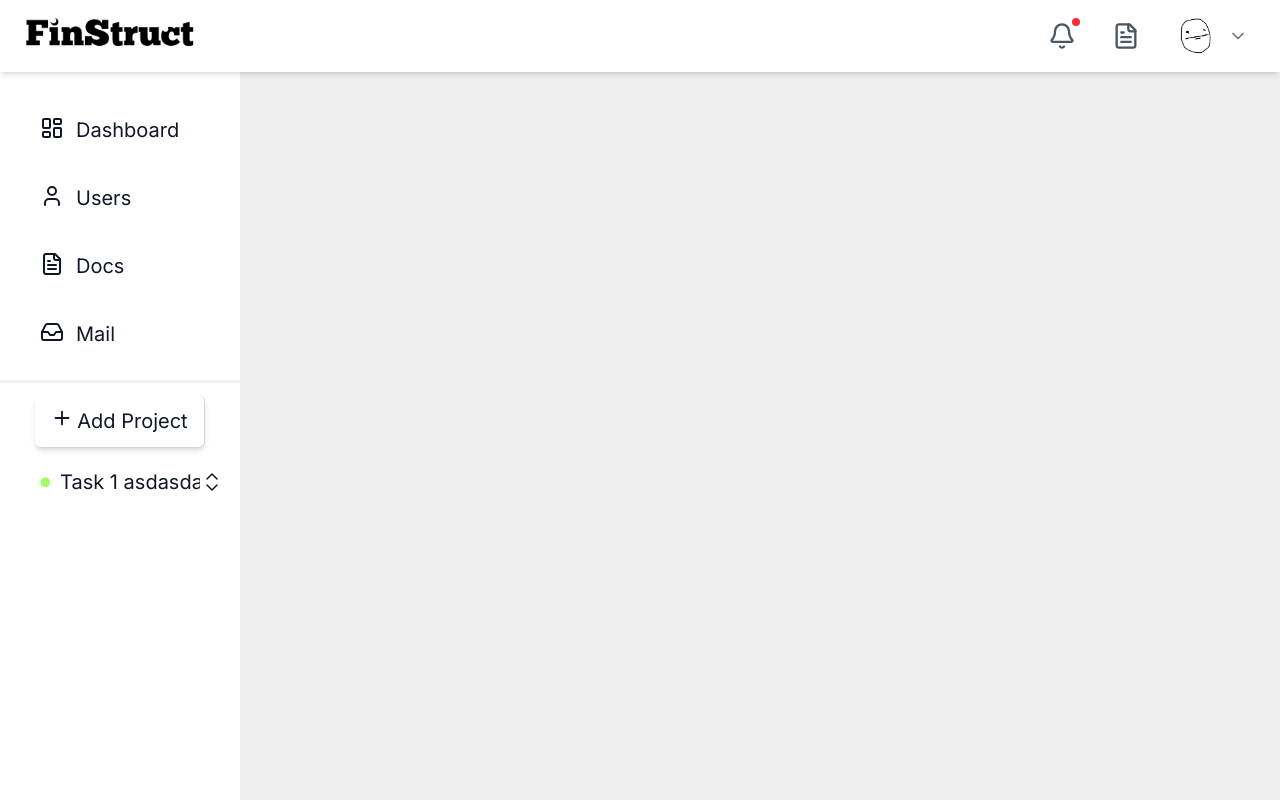
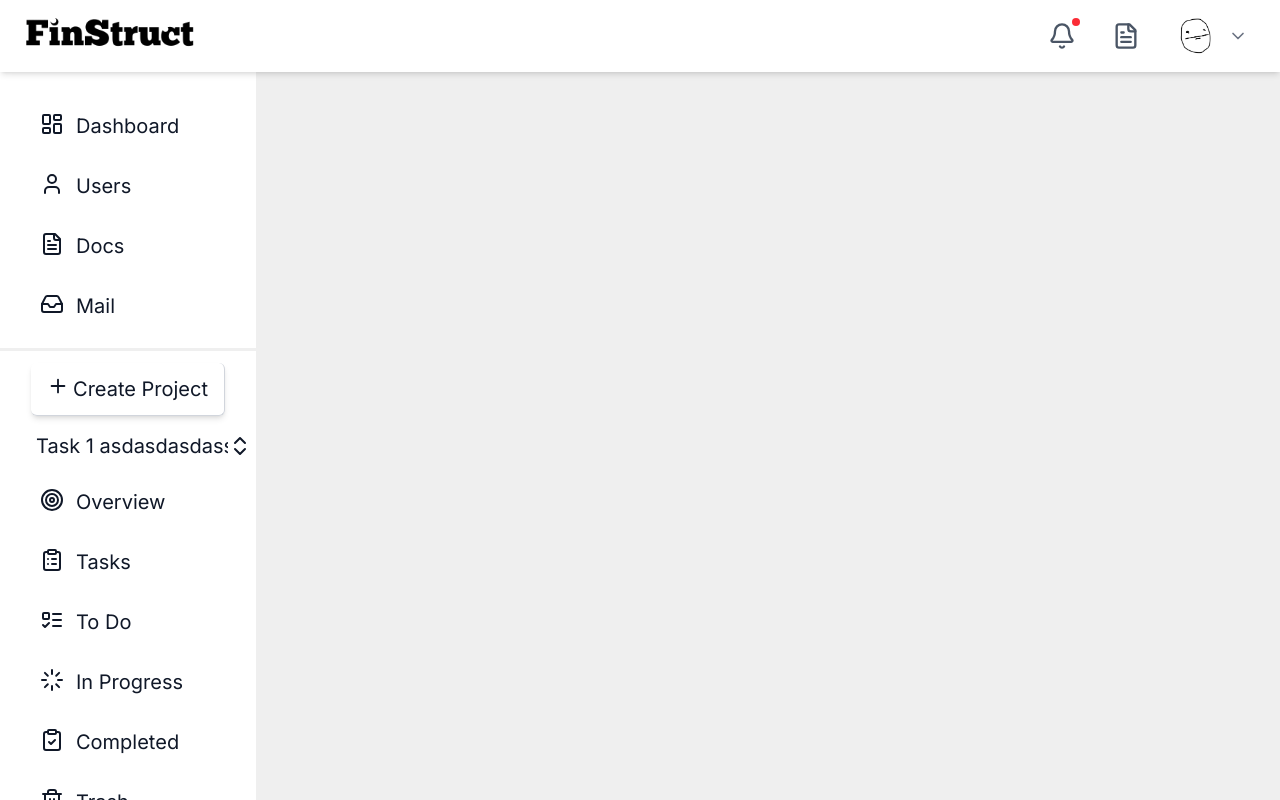
Before and after one commit to BinodMagar60/FinStruct, a React (Vite) app in the folder Frontend/: page /admin in a window 1280 px wide. Built offline with nearby package versions, Linux system fonts and the light colour scheme.

Commit message:
side bar

```diff
--- a/Frontend/src/Components/Navbar.jsx
+++ b/Frontend/src/Components/Navbar.jsx
@@ -99,7 +99,8 @@ const Navbar = () => {
 
 
   return (
-    <nav className="flex items-center justify-between bg-white shadow-md px-6 py-3 relative z-10">
+    <div className='w-full fixed top-0 z-100'>
+      <nav className="flex items-center justify-between bg-white shadow-md px-6 py-3 relative ">
         {/* logo */}
       <div className="flex items-center">
         <img
@@ -246,6 +247,7 @@ const Navbar = () => {
         </div>
       </div>
     </nav>
+    </div>
   );
 };
 
--- a/Frontend/src/Components/Sidebar.jsx
+++ b/Frontend/src/Components/Sidebar.jsx
@@ -1,6 +1,6 @@
 import React from "react";
 import { useState } from "react";
-import { LayoutDashboard, User, FileText, Inbox, Plus, Dot, ChevronsUpDown } from "lucide-react";
+import { LayoutDashboard, User, FileText, Inbox, Plus, ChevronsUpDown, Target, ListTodo, CircleCheckBig, ClipboardList, ClipboardCheck, Loader, Trash2 } from "lucide-react";
 
 
 
@@ -14,7 +14,7 @@ const Sidebar = () => {
   const admin = true;
 
   const dummyData = [
-    { name: 'Task 1 asdasdasdassd', status: 'complete' },
+    { name: 'Task 1 asdasdasdassdaaa', status: 'complete' },
     { name: 'Task 2', status: 'incomplete' },
     { name: 'Task 3', status: 'incomplete' },
     { name: 'Task 4', status: 'complete' },
@@ -41,25 +41,57 @@ const Sidebar = () => {
       },
       {
         name: "Users",
-        url: "/Users",
+        url: "/users",
         logo: <User />,
       },
       {
         name: "Docs",
-        url: "/Docs",
+        url: "/docs",
         logo: <FileText />,
       },
       {
         name: "Mail",
-        url: "/Mail",
+        url: "/mail",
         logo: <Inbox />,
       },
     ],
+    [
+      {
+        name: "Overview",
+        url: "/overview",
+        logo: <Target />
+      },
+      {
+        name: "Tasks",
+        url: "/tasks",
+        logo: <ClipboardList />,
+      },
+      {
+        name: "To Do",
+        url: "/todo",
+        logo: <ListTodo />,
+      },
+      {
+        name: "In Progress",
+        url: "/inprogress",
+        logo: <Loader />,
+      },
+      {
+        name: "Completed",
+        url: "/completed",
+        logo: <ClipboardCheck />,
+      },
+      {
+        name: "Trash",
+        url: "/trash",
+        logo: <Trash2 />,
+      }
+    ]
   ];
 
   return (
     <>
-      <div className="fixed top-0 left-0 h-screen w-60 bg-white pt-24">
+      <div className="fixed top-0 left-0 h-screen w-64 bg-white pt-24">
         {admin ? (
           <>
             <ul className="flex flex-col justify-center select-none text-gray-900 text-xl">
@@ -67,7 +99,7 @@ const Sidebar = () => {
                 return (
                   <li
                     key={index}
-                    className="flex w-full pl-10 cursor-pointer py-5 hover:bg-[#e4e4e488] active:bg-black active:text-white transition-all"
+                    className="flex w-full pl-10 cursor-pointer py-4 hover:bg-[#e4e4e488] active:bg-black active:text-white transition-all"
                   >
                     <span className="mr-3">{items.logo}</span>
                     <span>{items.name}</span>
@@ -83,32 +115,31 @@ const Sidebar = () => {
                   <span className="mr-1 flex  items-center">
                     <Plus size={22} />
                   </span>
-                  <span>Add Project</span>
+                  <span>Create Project</span>
                 </button>
 
               </div>
-              <div className="w-full  hover:bg-[#e4e4e488] active:bg-black active:text-white transition-all relative">
-                <select name="" id="" className="w-full appearance-none py-5 pl-15 pr-10 cursor-pointer" onChange={handleChange}
-              value={selectedTask.name}>
+              <div className="relative w-full py-3 mt-1 hover:bg-[#e4e4e488] active:bg-black active:text-white transition-all">
+                <select name="" id="" className="pl-9 pr-7 w-full appearance-none">
                   {
                     dummyData.map((item, index)=>{
-                      return <option value={item.name} key={index}
-                      style={{
-
-                      }}>{item.name}</option>
+                      return <option value={item.name} key={index}>{item.name}</option>
                     })
                   }
-
                 </select>
-                  <span className="absolute top-[50%] right-4 translate-y-[-50%]"><ChevronsUpDown size={24} strokeWidth={1.5} /></span>
-                  <span className="absolute left-3 top-[50%] translate-y-[-50%]">
-              <Dot
-                size={66}
-                strokeWidth={1.5}
-                color={selectedTask.status === "complete" ? "#9DFF64" : "#FF4141"}
-              />
-            </span>
+                <span className="absolute right-1 top-1/2 translate-y-[-50%]"><ChevronsUpDown /></span>
               </div>
+              {adminLists[1].map((items, index) => {
+                return (
+                  <li
+                    key={index}
+                    className="flex w-full pl-10 cursor-pointer py-4 hover:bg-[#e4e4e488] active:bg-black active:text-white transition-all"
+                  >
+                    <span className="mr-3">{items.logo}</span>
+                    <span>{items.name}</span>
+                  </li>
+                );
+              })}
             </ul>
           </>
         ) : (
```
